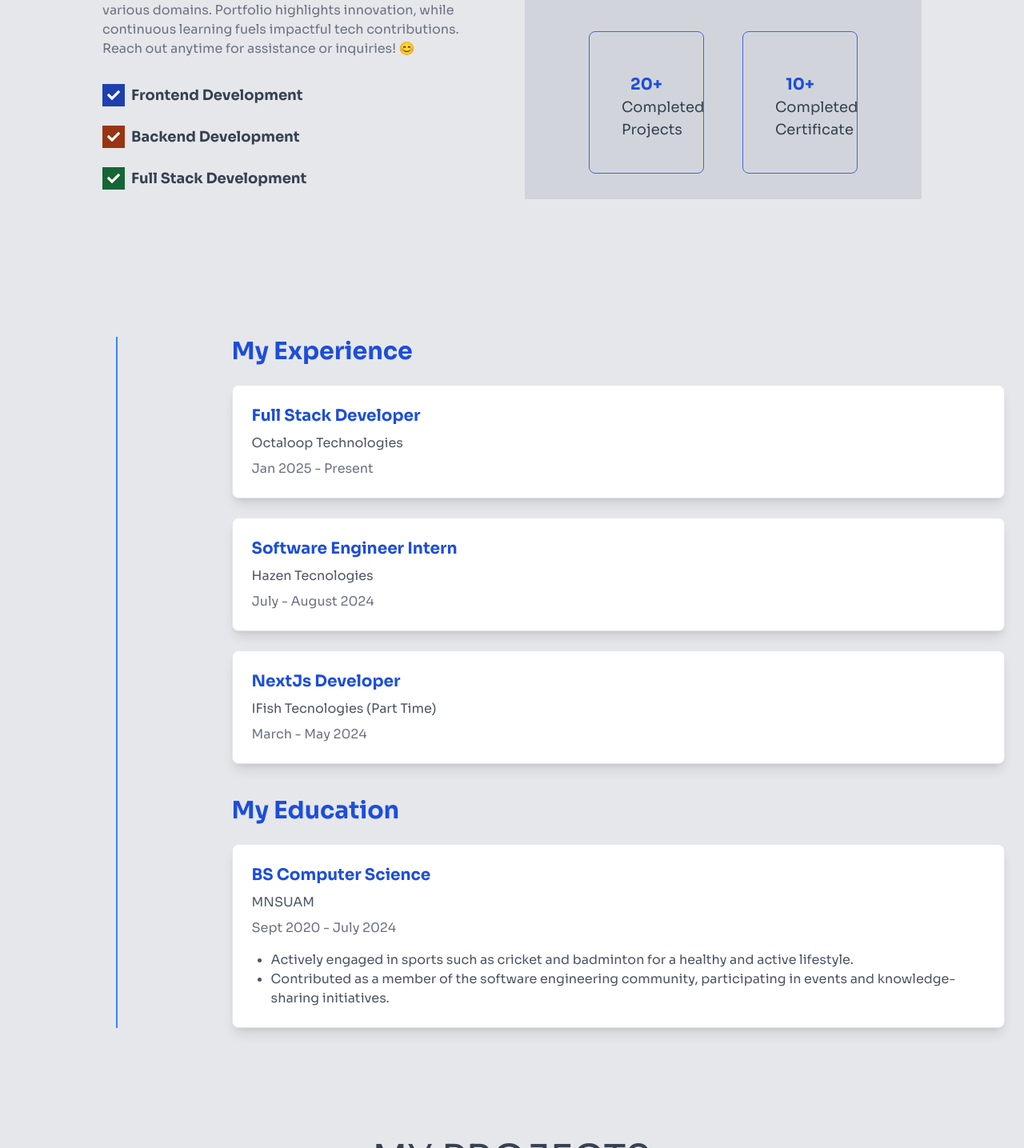
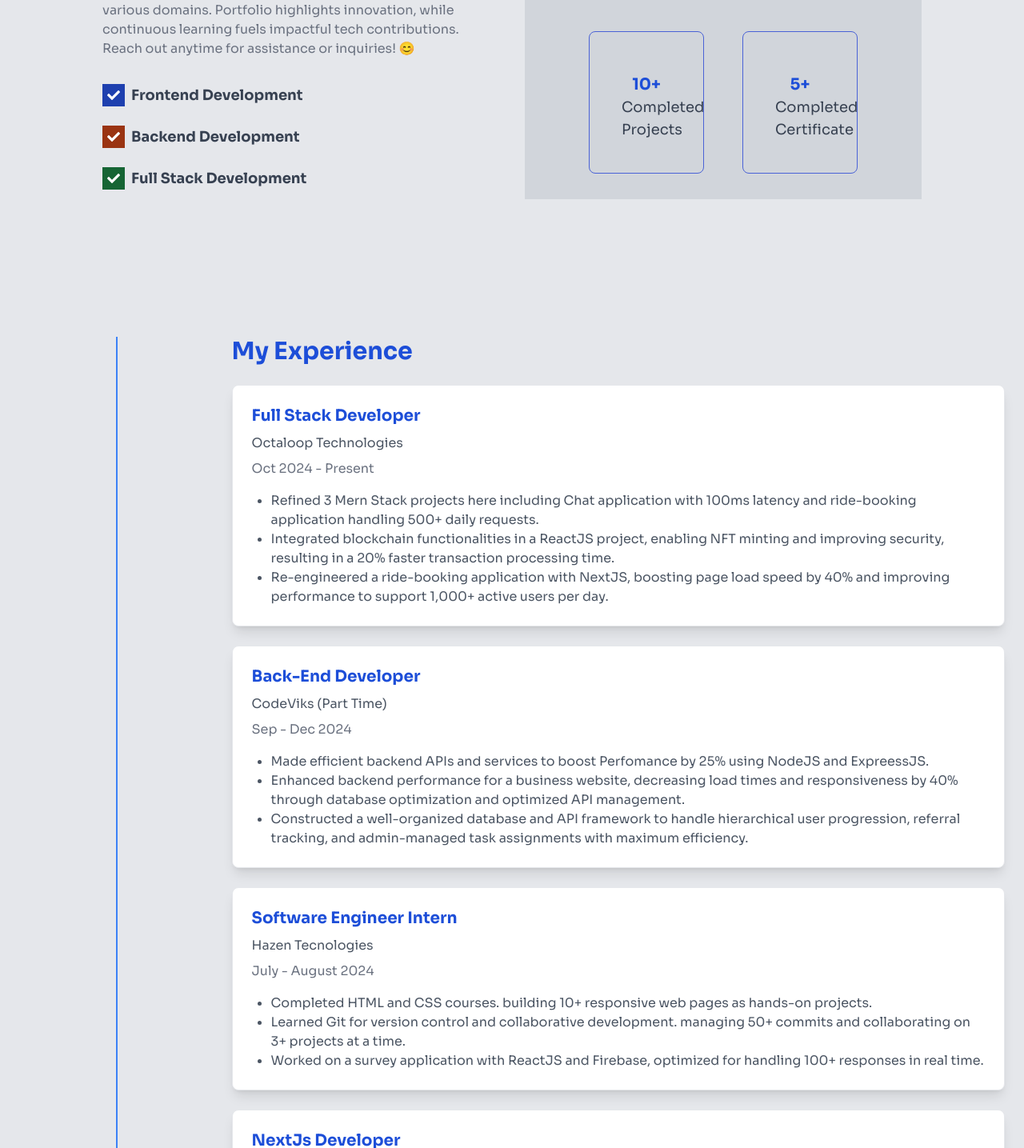
Before and after one commit to malirazaansari/Protfolio_project, a Next.js app: page / in a window 1280 px wide. Shown: the part 1115-2550 px from the top of the page at 80% size. Built offline with nearby package versions, Linux system fonts and the light colour scheme.

Commit message:
Your commit message

```diff
--- a/src/Data/data.ts
+++ b/src/Data/data.ts
@@ -4,7 +4,7 @@ export const BaseInfo = {
     description:
       "I love creating modern and user-friendly solutions using the latest technologies. My focus is on solving problems and building applications that make a real difference while keeping things simple and effective.",
     profilePic: "/images/alirazawebpic.webp",
-    myCv:"/images/Ali Raza.pdf",
+    myCv:"/images/AliRazaOverLeef.pdf",
   };
 
   export const aboutInfo = {
@@ -13,8 +13,8 @@ export const BaseInfo = {
       "I'm Ali Raza, a recent Software Engineering graduate based in Lahore, Pakistan. I thrive on tackling challenges across various domains. Portfolio highlights innovation, while continuous learning fuels impactful tech contributions. Reach out anytime for assistance or inquiries! 😊",
     Linesofcode: "40k+",
     experience: "1+",
-    project: "20+",
-    certificate: "10+",
+    project: "10+",
+    certificate: "5+",
   };
 
 
@@ -53,7 +53,7 @@ export const BaseInfo = {
       title: "Ride Booking App",
       image: "/images/rideproject.png",
       url: "https://github.com/malirazaansari/Ride_Booking_app",
-      skills: ["React.js", "Node.js"]
+      skills: ["React.js", "Node.js", "Next.js", "MongoDb"]
     },
     {
       id: 6,
@@ -130,19 +130,21 @@ export const BaseInfo = {
 
   export const clientReviews = [
     {
-      name: "John Doe",
+      name: "Azan Laraib",
       review:
-        "Exceptional service! The team delivered exactly what we needed on time. Very professional",
-      rating: 5,
+        "Exceptional service! He delivered exactly what we needed on time. Very professional",
+      rating: 4.7,
       profession: "Marketing Manager",
+      project: "Expense Tracker",
       image: "/images/u1.jpg",
     },
     {
-      name: "Jane Smith",
+      name: "Bilal",
       review:
-        "Highly skilled developers who understand the client's vision and execute perfectly.",
+        "Highly skilled Backenddeveloperwho understand the client's vision and execute perfectly.",
       rating: 4.8,
-      profession: "Business Owner",
+      profession: "Sales Search Company",
+      project: "Social Media API's Implementation",
       image: "/images/u2.jpg",
     },
     {
@@ -151,6 +153,7 @@ export const BaseInfo = {
         "Great communication and excellent results. Our new site performs beautifully.",
       rating: 4.6,
       profession: "Project Coordinator",
+      project: "Social Media API Implementation",
       image: "/images/u3.jpg",
     },
     {
@@ -159,6 +162,8 @@ export const BaseInfo = {
         "Professional, efficient, and highly knowledgeable. Would definitely recommend their services!",
       rating: 4.9,
       profession: "Creative Director",
+      project: "Social Media API Implementation",
+
       image: "/images/u4.jpg",
     },
   ];
@@ -171,6 +176,6 @@ export const BaseInfo = {
     address: "Lahore , Pakistan",
     linkedin: "https://www.linkedin.com/in/malirazaansari",
     twitter: "https://x.com/MAliRazaAnsari",
-    whatsapp: "https://web.whatsapp.com/",
+    whatsapp: "https://web.whatsapp.com/send/?phone=+923156195281",
     instagram: "https://www.instagram.com/mali_razaansari/"
   };
--- a/src/components/Home/About/About.tsx
+++ b/src/components/Home/About/About.tsx
@@ -127,10 +127,52 @@ const About = () => {
                 </h3>
                 <p className="text-gray-600 dark:text-gray-400">Octaloop Technologies</p>
                 <p className="text-gray-500 dark:text-gray-500">
-                  Jan 2025 - Present
+                  Oct 2024 - Present
                 </p>
+                <ul className="mt-2 ml-6 text-gray-600 dark:text-gray-400 list-disc">
+                  <li>
+                  Refined 3 Mern Stack projects here including Chat application with 100ms latency and ride-booking application handling
+500+ daily requests.
+
+                  </li>
+                  <li>
+                  Integrated blockchain functionalities in a ReactJS project, enabling NFT minting and improving security, resulting in a
+20% faster transaction processing time.
+
+                  </li>
+                  <li>
+                  Re-engineered a ride-booking application with NextJS, boosting page load speed by 40% and improving performance to
+support 1,000+ active users per day.
+</li>
+                </ul>
               </div>
               {/* Experience Item 2 */}
+              <div
+                className="relative flex flex-col gap-2 bg-white dark:bg-gray-800 shadow-lg p-6 border border-gray-200 dark:border-gray-600 rounded-lg"
+                data-aos="fade-up"
+              >
+                <h3 className="font-bold text-blue-700 dark:text-white text-xl">
+                  Back-End Developer
+                </h3>
+                <p className="text-gray-600 dark:text-gray-400">CodeViks (Part Time)</p>
+                <p className="text-gray-500 dark:text-gray-500">
+                  Sep - Dec 2024
+                </p>
+                <ul className="mt-2 ml-6 text-gray-600 dark:text-gray-400 list-disc">
+                  <li>
+                  Made efficient backend APIs and services to boost Perfomance by 25% using NodeJS and ExpreessJS.
+                  </li>
+                  <li>
+                  Enhanced backend performance for a business website, decreasing load times and responsiveness by 40% through
+database optimization and optimized API management.
+                  </li>
+                  <li>
+                  Constructed a well-organized database and API framework to handle hierarchical user progression, referral tracking,
+and admin-managed task assignments with maximum efficiency.
+                   </li>
+                </ul>
+              </div>
+               {/* Experience Item 3 */}
               <div
                 className="relative flex flex-col gap-2 bg-white dark:bg-gray-800 shadow-lg p-6 border border-gray-200 dark:border-gray-600 rounded-lg"
                 data-aos="fade-up"
@@ -142,8 +184,20 @@ const About = () => {
                 <p className="text-gray-500 dark:text-gray-500">
                   July - August 2024
                 </p>
+                <ul className="mt-2 ml-6 text-gray-600 dark:text-gray-400 list-disc">
+                  <li>
+                  Completed HTML and CSS courses. building 10+ responsive web pages as hands-on projects.
+                  </li>
+                  <li>
+                  Learned Git for version control and collaborative development. managing 50+ commits and collaborating on 3+ projects
+at a time.
+                  </li>
+                  <li>
+                  Worked on a survey application with ReactJS and Firebase, optimized for handling 100+ responses in real time.
+                   </li>
+                </ul>
               </div>
-               {/* Experience Item 3 */}
+               {/* Experience Item 4 */}
                <div
                 className="relative flex flex-col gap-2 bg-white dark:bg-gray-800 shadow-lg p-6 border border-gray-200 dark:border-gray-600 rounded-lg"
                 data-aos="fade-up"
--- a/src/components/Home/Customer/ReviewCard.tsx
+++ b/src/components/Home/Customer/ReviewCard.tsx
@@ -9,31 +9,33 @@ type Props= {
         review: string;
         rating: number;
         profession: string;
+        project: string;
         image: string;
     }
 }
 const ReviewCard = ({review}:Props) => {
-    const {name, rating, profession, image, review:clientReviews} = review
+    const {name, rating, profession, project, image, review:clientReviews} = review
   return (
-    <div className='rounded-md overflow-hidden border dark:border-none border-blue-700 dark:bg-[#131622] m-4'>
+    <div className='dark:bg-[#131622] m-4 border border-blue-700 dark:border-none rounded-md overflow-hidden'>
         <div className="p-6">
             <Image src="/images/q.png" alt='image' width={50} height={50}/>
-            <p className='dark:text-white text-gray-700 text-opacity-70'>{clientReviews}</p>
+            <p className='text-gray-700 dark:text-white text-opacity-70'>{clientReviews}</p>
             <Image src="/images/q.png" alt='image' width={50} height={50} className='ml-auto'/>
         </div>
-        <div className="px-6 py-3 mb-3 w-fit mx-auto rounded-full flex items-center space-x-3 bg-indigo-900
-        text-white font-bold">
+        <div className="flex items-center space-x-3 bg-indigo-900 mx-auto mb-3 px-6 py-3 rounded-full w-fit font-bold text-white">
             <span>{rating}/5</span>
             <FaStar className='text-yellow-500'/>
         </div>
         <div className="bg-gray-100">
-            <div className="p-6 flex items-center space-x-6">
+            <div className="flex items-center space-x-6 p-6">
                 <div>
                     <Image src={image} alt={name} width={40} height={40} className='rounded-full'/>
                 </div>
                 <div>
-                    <h1 className='text-lg font-bold'> {name}</h1>
-                    <p className='text-base text-gray-700'>{profession}</p>
+                    <h1 className='font-bold text-gray-700 text-lg'> {name}</h1>
+                    <p className='text-gray-700 text-base'>{profession}</p>
+                    <p className='text-gray-700 text-base'>{project}</p>
+
                 </div>
             </div>
         </div>
```
Also changed, not shown: 2 other files (tests, documents, lock files or other folders).
